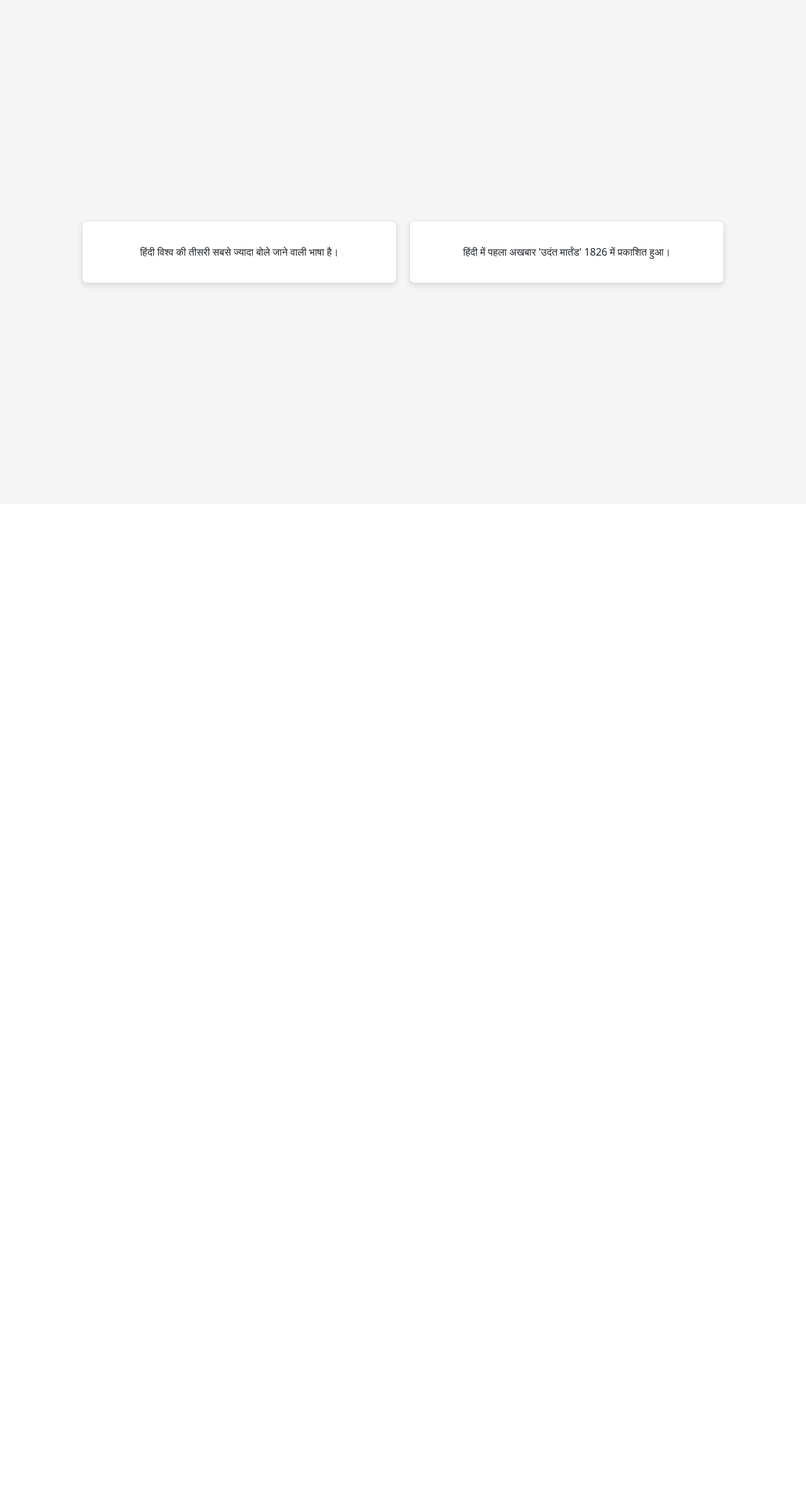
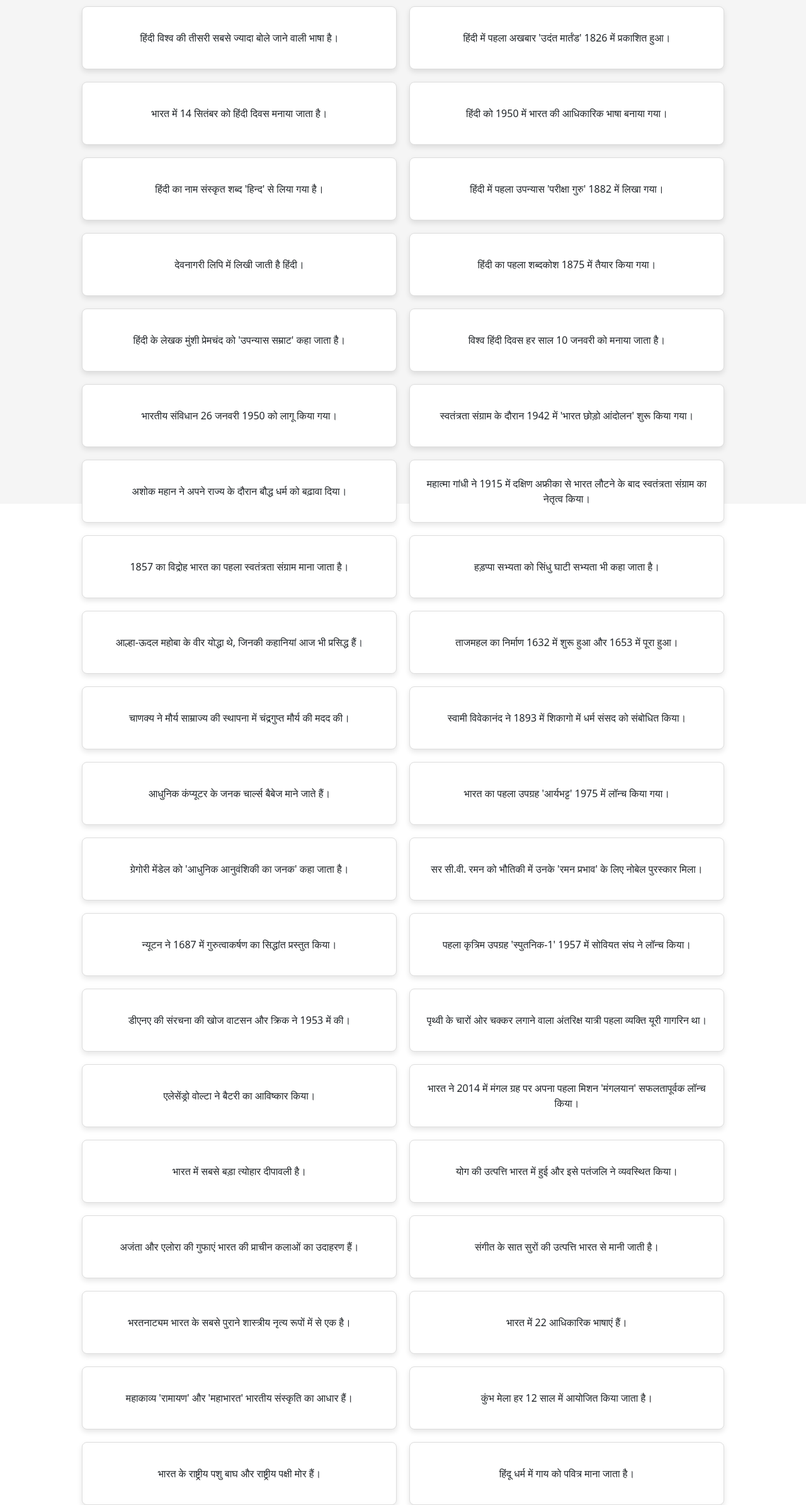
Before and after one commit to ImMohdSakib/app, a React (Vite) app: page / in a window 1280 px wide. Shown: the whole page at 63% size. Before the commit the page ends 800 px from the top, so only its background shows below. Built offline with nearby package versions, Linux system fonts and the light colour scheme.

Commit message:
Update Home.jsx

```diff
--- a/src/components/Home.jsx
+++ b/src/components/Home.jsx
@@ -39,8 +39,46 @@ const App = () => {
 
   if (!isVisible) {
     const facts = [
-      "हिंदी विश्व की तीसरी सबसे ज्यादा बोले जाने वाली भाषा है।",
+     "हिंदी विश्व की तीसरी सबसे ज्यादा बोले जाने वाली भाषा है।",
       "हिंदी में पहला अखबार 'उदंत मार्तंड' 1826 में प्रकाशित हुआ।",
+      "भारत में 14 सितंबर को हिंदी दिवस मनाया जाता है।",
+      "हिंदी को 1950 में भारत की आधिकारिक भाषा बनाया गया।",
+      "हिंदी का नाम संस्कृत शब्द 'हिन्द' से लिया गया है।",
+      "हिंदी में पहला उपन्यास 'परीक्षा गुरु' 1882 में लिखा गया।",
+      "देवनागरी लिपि में लिखी जाती है हिंदी।",
+      "हिंदी का पहला शब्दकोश 1875 में तैयार किया गया।",
+      "हिंदी के लेखक मुंशी प्रेमचंद को 'उपन्यास सम्राट' कहा जाता है।",
+      "विश्व हिंदी दिवस हर साल 10 जनवरी को मनाया जाता है।",
+      "भारतीय संविधान 26 जनवरी 1950 को लागू किया गया।",
+"स्वतंत्रता संग्राम के दौरान 1942 में 'भारत छोड़ो आंदोलन' शुरू किया गया।",
+"अशोक महान ने अपने राज्य के दौरान बौद्ध धर्म को बढ़ावा दिया।",
+"महात्मा गांधी ने 1915 में दक्षिण अफ्रीका से भारत लौटने के बाद स्वतंत्रता संग्राम का नेतृत्व किया।",
+"1857 का विद्रोह भारत का पहला स्वतंत्रता संग्राम माना जाता है।",
+"हड़प्पा सभ्यता को सिंधु घाटी सभ्यता भी कहा जाता है।",
+"आल्हा-ऊदल महोबा के वीर योद्धा थे, जिनकी कहानियां आज भी प्रसिद्ध हैं।",
+"ताजमहल का निर्माण 1632 में शुरू हुआ और 1653 में पूरा हुआ।",
+"चाणक्य ने मौर्य साम्राज्य की स्थापना में चंद्रगुप्त मौर्य की मदद की।",
+"स्वामी विवेकानंद ने 1893 में शिकागो में धर्म संसद को संबोधित किया।",
+"आधुनिक कंप्यूटर के जनक चार्ल्स बैबेज माने जाते हैं।",
+"भारत का पहला उपग्रह 'आर्यभट्ट' 1975 में लॉन्च किया गया।",
+"ग्रेगोरी मेंडेल को 'आधुनिक आनुवंशिकी का जनक' कहा जाता है।",
+"सर सी.वी. रमन को भौतिकी में उनके 'रमन प्रभाव' के लिए नोबेल पुरस्कार मिला।",
+"न्यूटन ने 1687 में गुरुत्वाकर्षण का सिद्धांत प्रस्तुत किया।",
+"पहला कृत्रिम उपग्रह 'स्पुतनिक-1' 1957 में सोवियत संघ ने लॉन्च किया।",
+"डीएनए की संरचना की खोज वाटसन और क्रिक ने 1953 में की।",
+"पृथ्वी के चारों ओर चक्कर लगाने वाला अंतरिक्ष यात्री पहला व्यक्ति यूरी गागरिन था।",
+"एलेसेंड्रो वोल्टा ने बैटरी का आविष्कार किया।",
+"भारत ने 2014 में मंगल ग्रह पर अपना पहला मिशन 'मंगलयान' सफलतापूर्वक लॉन्च किया।",
+"भारत में सबसे बड़ा त्योहार दीपावली है।",
+"योग की उत्पत्ति भारत में हुई और इसे पतंजलि ने व्यवस्थित किया।",
+"अजंता और एलोरा की गुफाएं भारत की प्राचीन कलाओं का उदाहरण हैं।",
+"संगीत के सात सुरों की उत्पत्ति भारत से मानी जाती है।",
+"भरतनाट्यम भारत के सबसे पुराने शास्त्रीय नृत्य रूपों में से एक है।",
+"भारत में 22 आधिकारिक भाषाएं हैं।",
+"महाकाव्य 'रामायण' और 'महाभारत' भारतीय संस्कृति का आधार हैं।",
+"कुंभ मेला हर 12 साल में आयोजित किया जाता है।",
+"भारत के राष्ट्रीय पशु बाघ और राष्ट्रीय पक्षी मोर हैं।",
+"हिंदू धर्म में गाय को पवित्र माना जाता है।",
     ];
 
     return (
```
